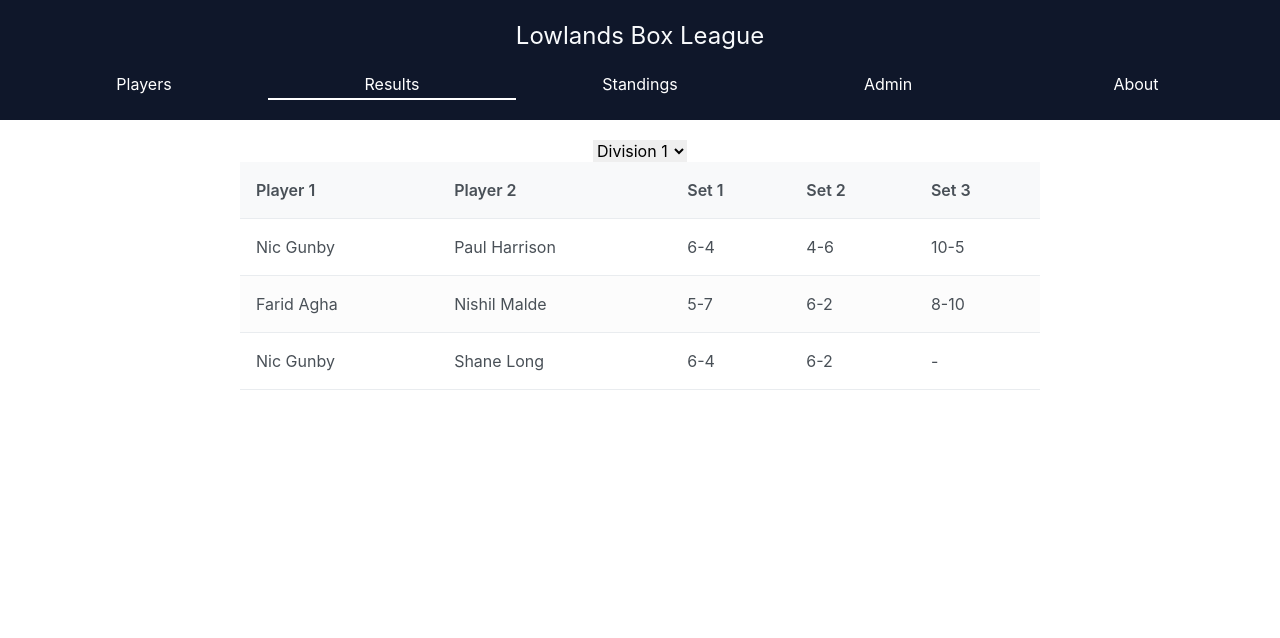
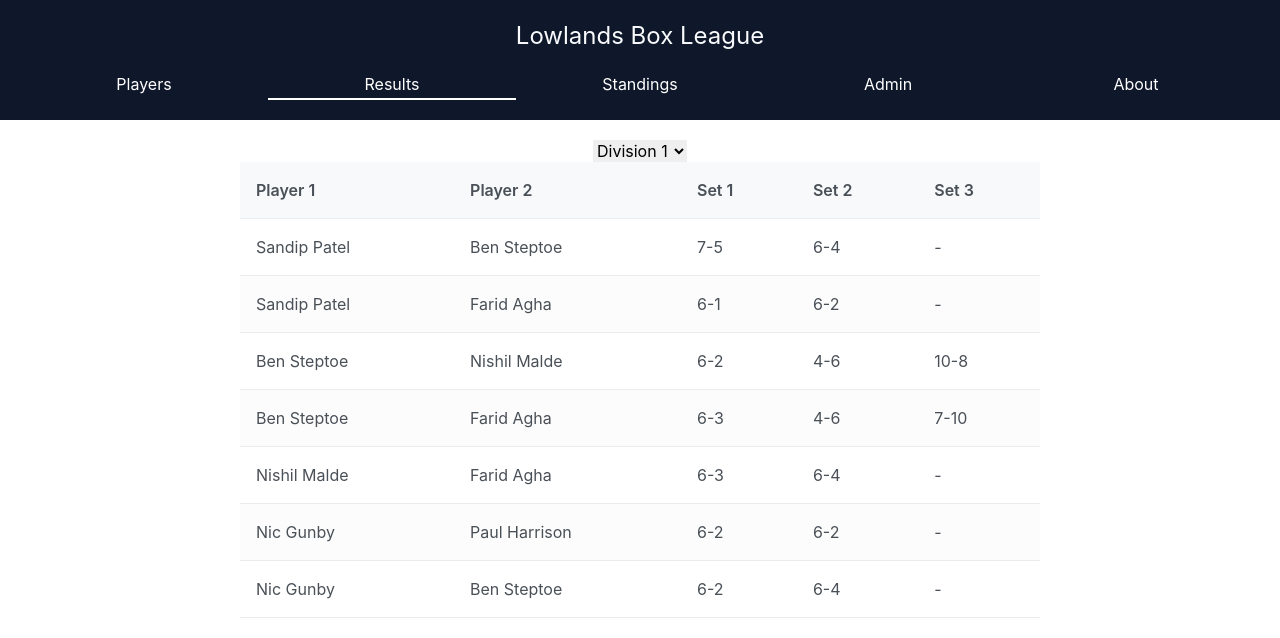
Before and after one commit to harrisonp1/box-league, a React (Create React App) app: page /results in a window 1280 px wide. Shown: the top 638 px of the page. Built offline with nearby package versions, Linux system fonts and the light colour scheme.

Commit message:
adding some real match results

```diff
--- a/src/data/matches.ts
+++ b/src/data/matches.ts
@@ -3,79 +3,101 @@ import { Match } from '../types';
 export const matches: Match[] = [
   {
     div: 1,
-    player1: 'Nic Gunby',
-    player2: 'Paul Harrison',
-    set1player1games: 6,
-    set1player2games: 4,
-    set2player1games: 4,
-    set2player2games: 6,
-    set3player1points: 10,
-    set3player2points: 5,
+    player1: 'Sandip Patel',
+    player2: 'Ben Steptoe',
+    set1player1games: 7,
+    set1player2games: 5,
+    set2player1games: 6,
+    set2player2games: 4,
+    set3player1points: null,
+    set3player2points: null,
   },
   {
     div: 1,
-    player1: 'Farid Agha',
-    player2: 'Nishil Malde',
-    set1player1games: 5,
-    set1player2games: 7,
-    set2player1games: 6,
-    set2player2games: 2,
-    set3player1points: 8,
-    set3player2points: 10,
-  },
-  {
-    div: 1,
-    player1: 'Nic Gunby',
-    player2: 'Shane Long',
+    player1: 'Sandip Patel',
+    player2: 'Farid Agha',
     set1player1games: 6,
-    set1player2games: 4,
+    set1player2games: 1,
     set2player1games: 6,
     set2player2games: 2,
     set3player1points: null,
     set3player2points: null,
   },
   {
-    div: 2,
-    player1: 'Lester Hartnett',
-    player2: 'Shailen Devani',
+    div: 1,
+    player1: 'Ben Steptoe',
+    player2: 'Nishil Malde',
     set1player1games: 6,
-    set1player2games: 4,
+    set1player2games: 2,
+    set2player1games: 4,
+    set2player2games: 6,
+    set3player1points: 10,
+    set3player2points: 8,
+  },
+  {
+    div: 1,
+    player1: 'Ben Steptoe',
+    player2: 'Farid Agha',
+    set1player1games: 6,
+    set1player2games: 3,
+    set2player1games: 4,
+    set2player2games: 6,
+    set3player1points: 7,
+    set3player2points: 10,
+  },
+  {
+    div: 1,
+    player1: 'Nishil Malde',
+    player2: 'Farid Agha',
+    set1player1games: 6,
+    set1player2games: 3,
+    set2player1games: 6,
+    set2player2games: 4,
+    set3player1points: null,
+    set3player2points: null,
+  },
+  {
+    div: 1,
+    player1: 'Nic Gunby',
+    player2: 'Paul Harrison',
+    set1player1games: 6,
+    set1player2games: 2,
     set2player1games: 6,
     set2player2games: 2,
     set3player1points: null,
     set3player2points: null,
   },
   {
-    div: 2,
-    player1: 'Keith Ventin',
-    player2: 'Declan Dean-Joseph',
+    div: 1,
+    player1: 'Nic Gunby',
+    player2: 'Ben Steptoe',
     set1player1games: 6,
-    set1player2games: 4,
+    set1player2games: 2,
     set2player1games: 6,
-    set2player2games: 2,
+    set2player2games: 4,
     set3player1points: null,
     set3player2points: null,
   },
   {
     div: 2,
-    player1: 'Declan Dean-Joseph',
-    player2: 'Matt Atack',
+    player1: 'Greg Lloyd',
+    player2: 'Lester Hartnett',
     set1player1games: 6,
     set1player2games: 4,
-    set2player1games: 5,
+    set2player1games: 6,
+    set2player2games: 4,
+    set3player1points: null,
+    set3player2points: null,
+  },
+  {
+    div: 2,
+    player1: "Steve O'Leary",
+    player2: 'Shailen Devani',
+    set1player1games: 6,
+    set1player2games: 1,
+    set2player1games: 6,
     set2player2games: 7,
     set3player1points: 10,
     set3player2points: 4,
   },
-  {
-    div: 2,
-    player1: 'Andy Khan Craig',
-    player2: 'Declan Dean-Joseph',
-    set1player1games: 6,
-    set1player2games: 4,
-    set2player1games: 6,
-    set2player2games: 2,
-    set3player1points: null,
-    set3player2points: null,
-  },
 ];
```
